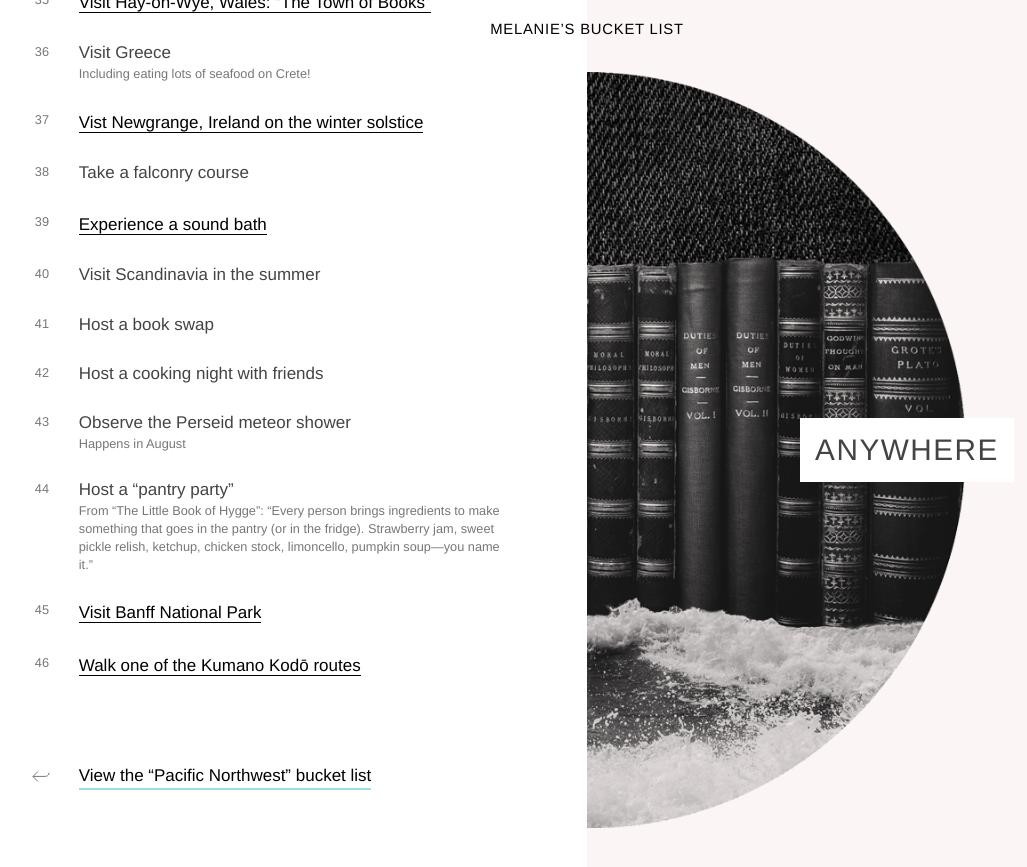
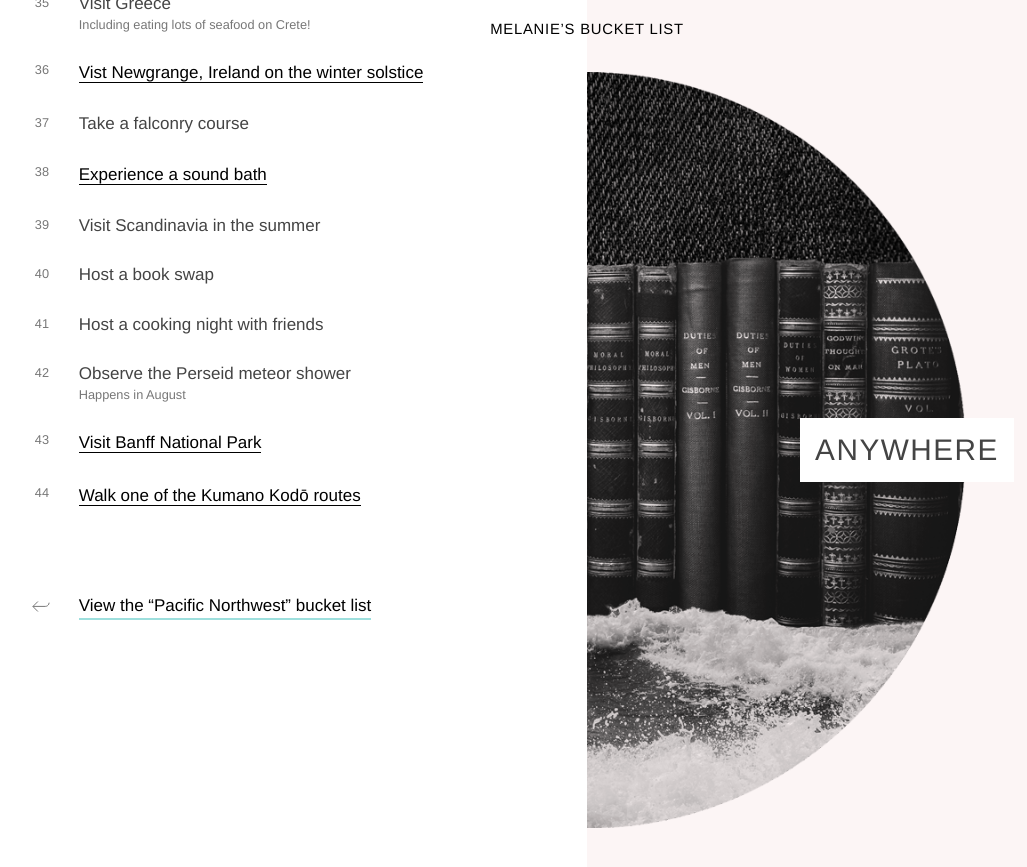
Before and after one commit to melanierichards/bucketlist, a Jekyll site: the page built from anywhere.md, in a window 1280 px wide and 900 px high, scrolled down 1913 px. Shown: the top 867 px of the window, without its empty margins (53-1080 px from the left). Built offline with Jekyll 4.4.1, drawn with Linux system fonts in a browser that asks for light colours; some web fonts are replaced; some of the changed text lies outside the part shown.

Commit message:
Remove items I'm not really interested in anymore

```diff
--- a/_data/anywhere.json
+++ b/_data/anywhere.json
@@ -68,9 +68,6 @@
 },
 {
     "text": "Freelance for a book/publishing company"
-},
-{
-    "text": "Design patterns for a book's end pages"
 },
 {
     "text": "Visit Studio Ghibli museum"
@@ -144,10 +141,6 @@
     "notes": "Happens in August"
 },
 {
-    "text": "Host a “pantry party”",
-    "notes": "From “The Little Book of Hygge”: “Every person brings ingredients to make something that goes in the pantry (or in the fridge). Strawberry jam, sweet pickle relish, ketchup, chicken stock, limoncello, pumpkin soup—you name it.”"
-},
-{
     "text": "Visit Banff National Park",
     "url": "http://banffnationalpark.com/"
 },
```
